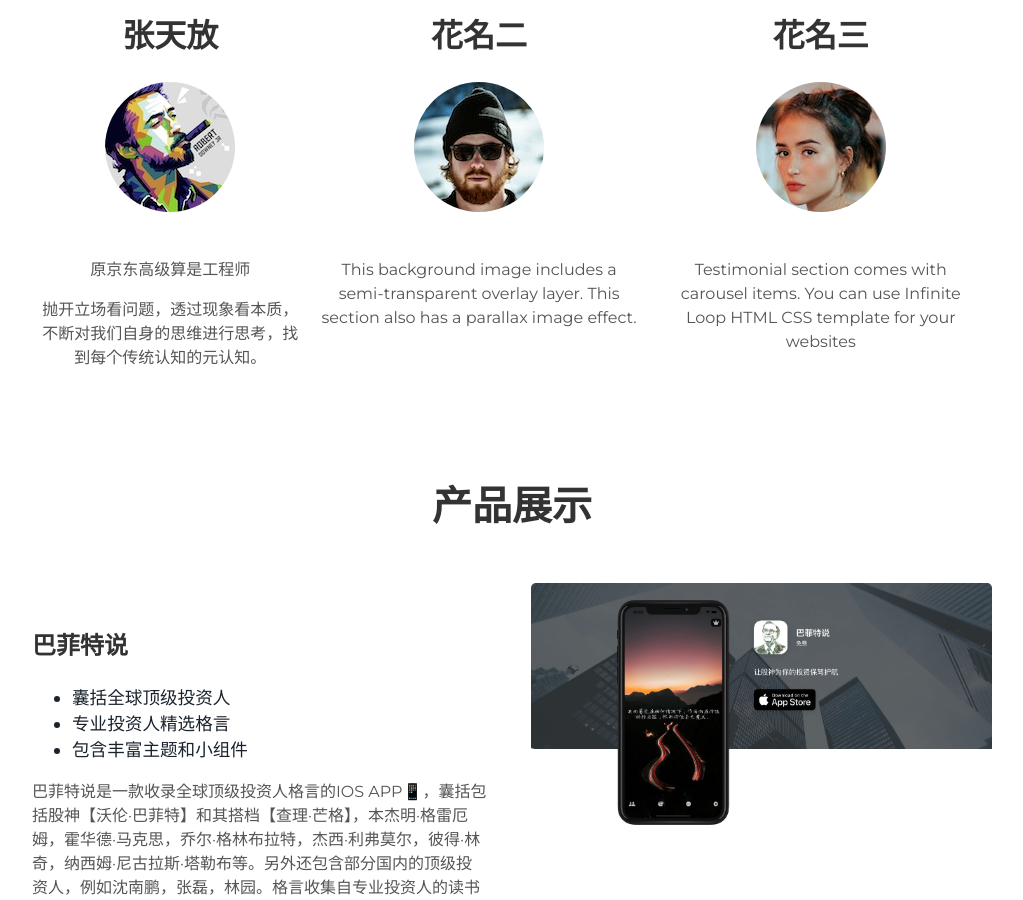
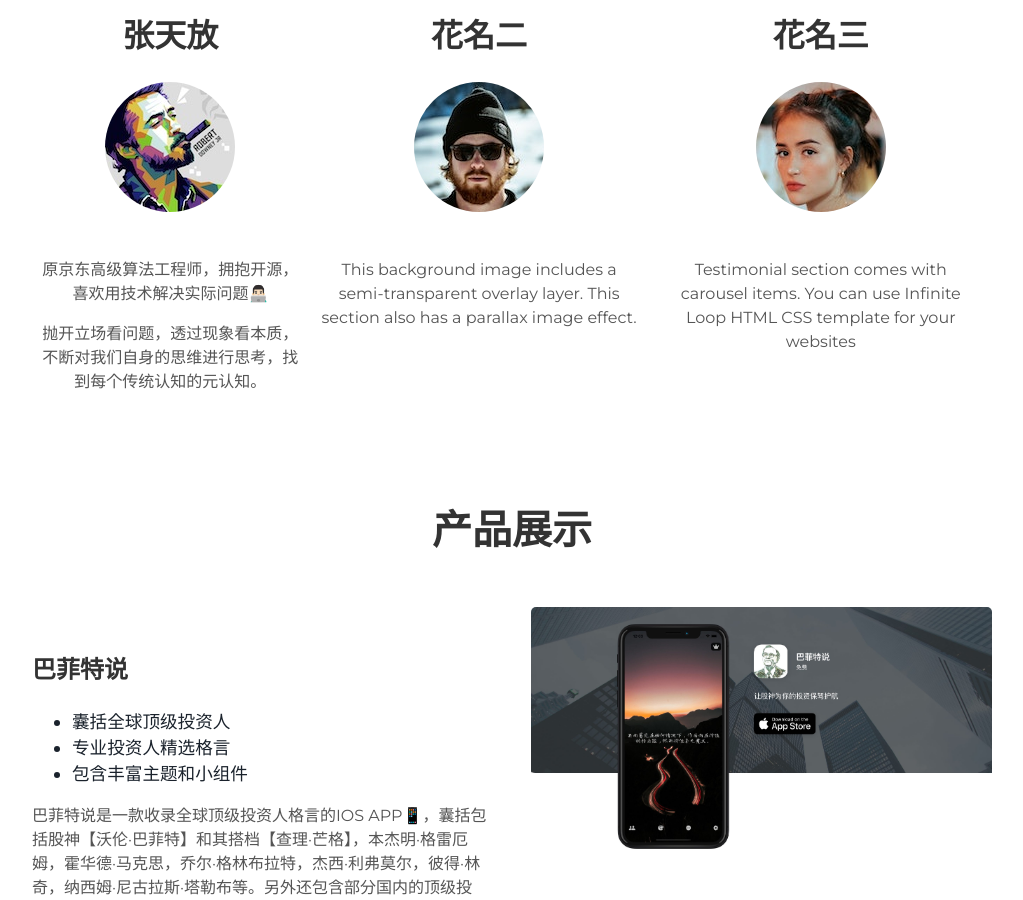
Before and after one commit to Meta-Universe-Org/Meta-Universe-Org.github.io, a Jekyll site: the page built from index.html, in a window 1280 px wide and 900 px high, scrolled down 1155 px. Shown: the whole window, without its empty margins (128-1151 px from the left). Built offline with Jekyll 4.4.1, drawn with Linux system fonts in a browser that asks for light colours; some of the changed text lies outside the part shown.

```diff
--- a/_includes/about.html
+++ b/_includes/about.html
@@ -10,7 +10,7 @@
       <!-- <i class="devicon-nginx-original colored"></i> -->
 
   <img src="assets/img/img1.jpeg" style="object-fit:cover;border-radius:50%;" />
-   <p>原京东高级算是工程师</p>
+   <p>原京东高级算法工程师，拥抱开源，喜欢用技术解决实际问题👨🏻‍💻</p>
       <p>抛开立场看问题，透过现象看本质，不断对我们自身的思维进行思考，找到每个传统认知的元认知。</p>
     </div>
     <div class="tech">
--- a/_includes/projects.html
+++ b/_includes/projects.html
@@ -16,7 +16,7 @@
     <a class="project-link" href="https://buffettsay.theoneinvest.space/">了解更多</a>
   </div>
 </div>
-<div class="user-projects">
+<!-- <div class="user-projects">
   <div class="images-left">
     <img alt="mountains" src="{{ "/assets/img/skate.jpg" | prepend: site.baseurl }}" />
   </div>
@@ -28,7 +28,7 @@
     <p>Lorem ipsum dolor sit amet, consectetur adipisicing elit, sed do eiusmod tempor incididunt ut labore et dolore magna aliqua. Ut enim ad minim veniam, quis nostrud exercitation ullamco laboris nisi ut aliquip ex ea commodo consequat.</p>
     <a class="project-link" href="#">Check it out</a>
   </div>
-</div>
+</div> -->
 
 
  <div class="user-details">
```
